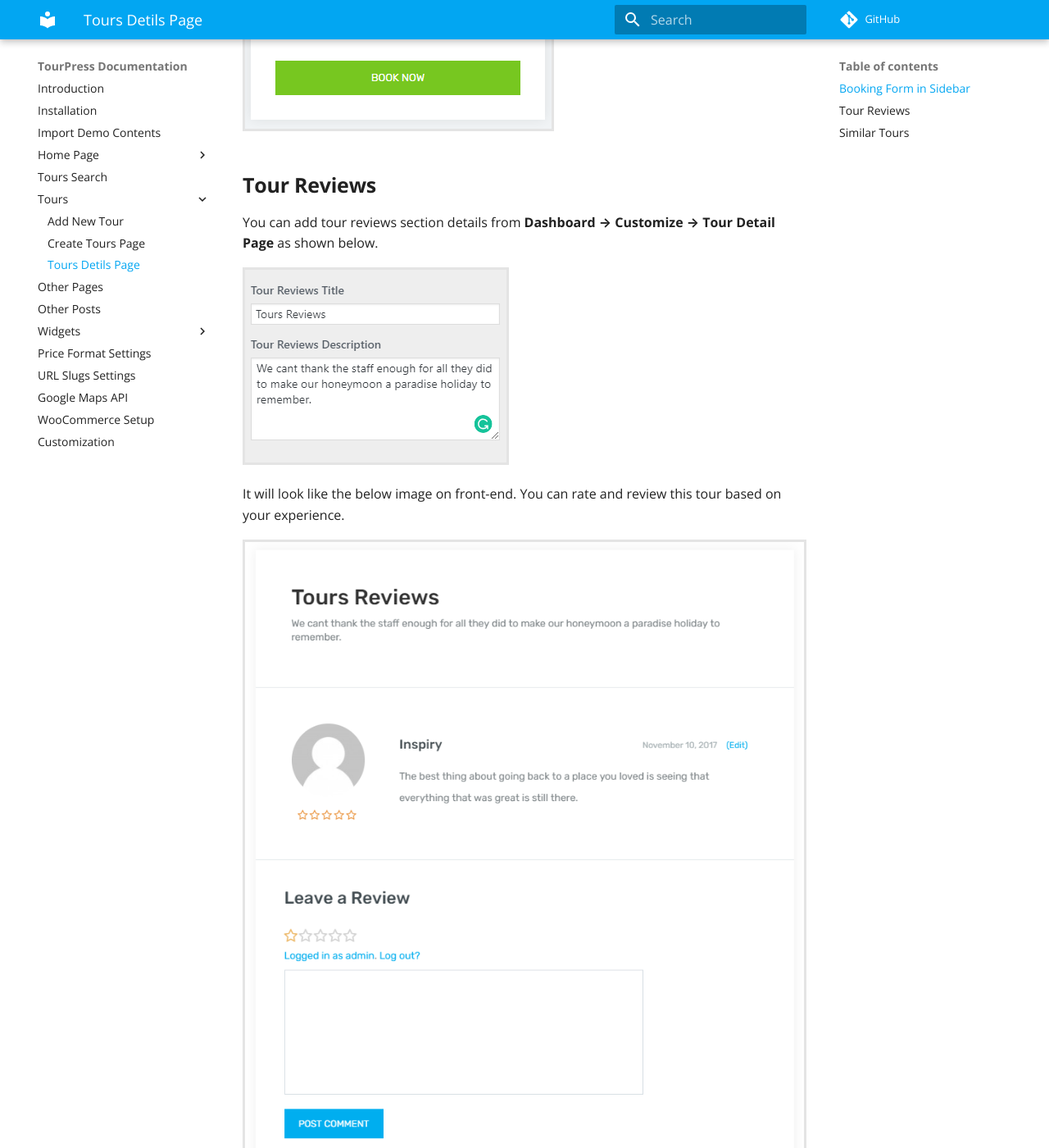
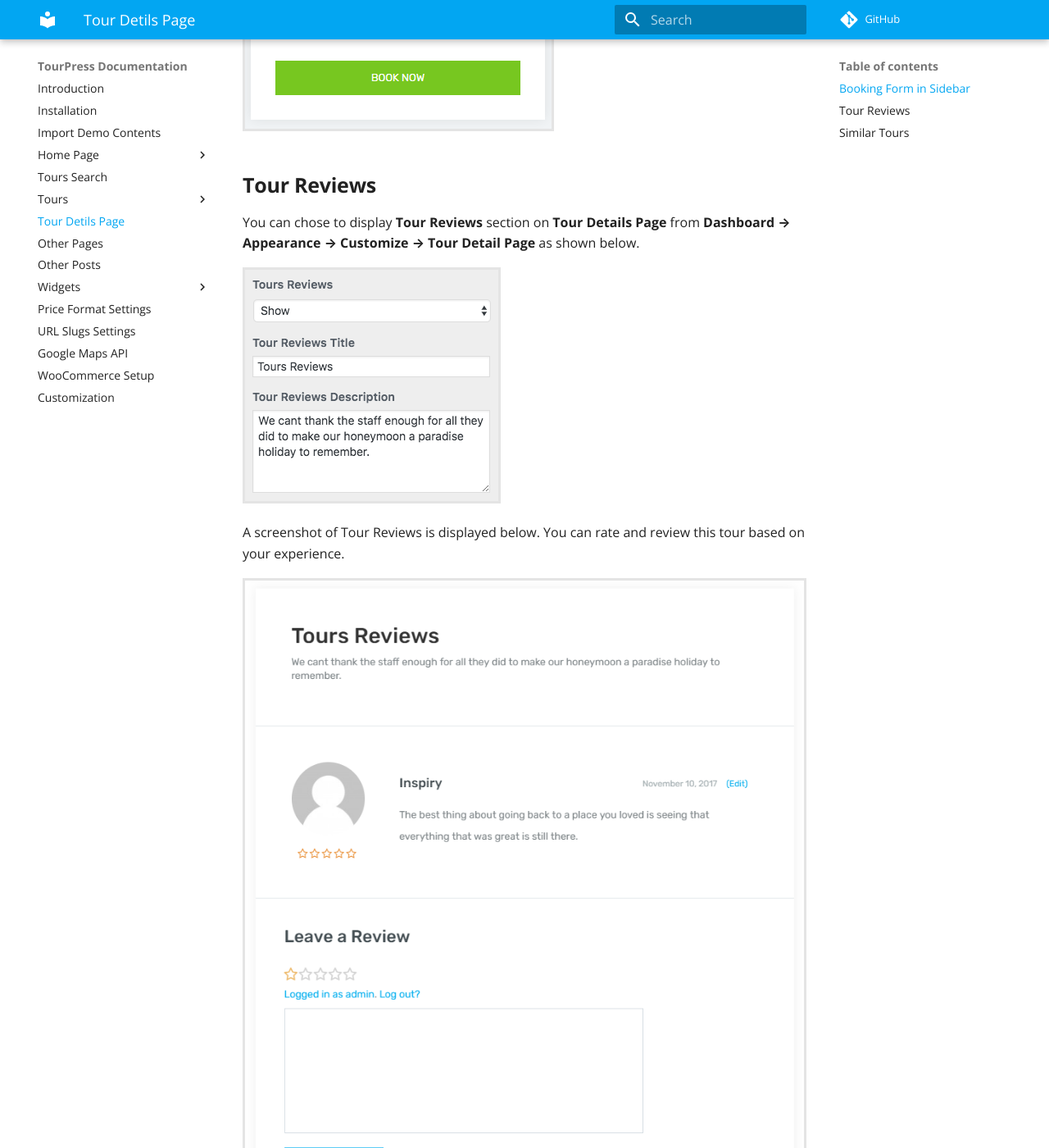
Before and after one commit to fahidjavid/doc-test, an MkDocs documentation site: the page built from docs/tour/settings/tour-detail-page.md, in a window 1280 px wide and 1400 px high, scrolled down 1316 px. Shown: the whole window at 82% size. Built offline with MkDocs 1.6.1 and Material for MkDocs 9.7.7, drawn with Linux system fonts in a browser that asks for light colours; comment, search, counter and statistics services are not loaded; some of the changed text lies outside the part shown.

Commit message:
Improve: Tour Details page

```diff
--- a/docs/tour/settings/tour-detail-page.md
+++ b/docs/tour/settings/tour-detail-page.md
@@ -1,29 +1,29 @@
 ## **Booking Form in Sidebar**
 
-You can choose booking form in sidebar option from **Dashboard &rarr; Customize &rarr; Tour Detail Page** as shown below.
+You can choose **Booking Form** in sidebar option from **Dashboard &rarr; Appearance &rarr;  Customize &rarr; Tour Detail Page** as shown below.
 
 ![img](../../img/tour-form-sidebar.png)
 
-It will look like the below image on front-end
+You can see the Booking Form in action at frontend in the picture below.
 
 ![img](../../img/tour-form-sidebar-front.png)
 
 ## **Tour Reviews**
 
-You can add tour reviews section details from **Dashboard &rarr; Customize &rarr; Tour Detail Page** as shown below.
+You can chose to display **Tour Reviews** section on **Tour Details Page** from **Dashboard &rarr; Appearance &rarr;  Customize &rarr; Tour Detail Page** as shown below.
 
 ![img](../../img/tour-reviews.png)
 
-It will look like the below image on front-end. You can rate and review this tour based on your experience.
+A screenshot of Tour Reviews is displayed below. You can rate and review this tour based on your experience.
 
 ![img](../../img/tour-reviews-front.png)
 
 ## **Similar Tours**
 
-You can add similar tours details from **Dashboard &rarr; Customize &rarr; Tour Detail Page** as shown below.
+You can also choose to show **Similar Tours** via **Dashboard &rarr; Appearance &rarr; Customize &rarr; Tour Detail Page** as shown below.
 
 ![img](../../img/similar-tours.png)
 
-It will look like the below image on front-end.
+You can see it at frontend in the picture below.
 
 ![img](../../img/similar-tours-front.png)
--- a/mkdocs.yml
+++ b/mkdocs.yml
@@ -64,7 +64,7 @@
     - Tours:
       - Add New Tour: tour/add-tour.md
       - Create Tours Page: tour/create-tours-page.md
-      - Tours Detils Page: tour/settings/tour-detail-page.md
+    - Tour Detils Page: tour/settings/tour-detail-page.md
     - Other Pages: pages.md
     - Other Posts: posts.md
     - Widgets:
@@ -86,11 +86,11 @@
 
 markdown_extensions:
   - admonition
-  - codehilite(guess_lang=true,linenums=true)
-  - toc(permalink=true)
+  - codehilite
+  - toc
   - footnotes
   - pymdownx.arithmatex
-  - pymdownx.betterem(smart_enable=all)
+  - pymdownx.betterem
   - pymdownx.caret
   - pymdownx.critic
   - pymdownx.emoji:
@@ -100,6 +100,6 @@
   - pymdownx.mark
   - pymdownx.smartsymbols
   - pymdownx.superfences
-  - pymdownx.tasklist(custom_checkbox=true)
+  - pymdownx.tasklist
   - pymdownx.tilde
   - meta
```
Also changed, not shown: docs/img/tour-reviews.png.
